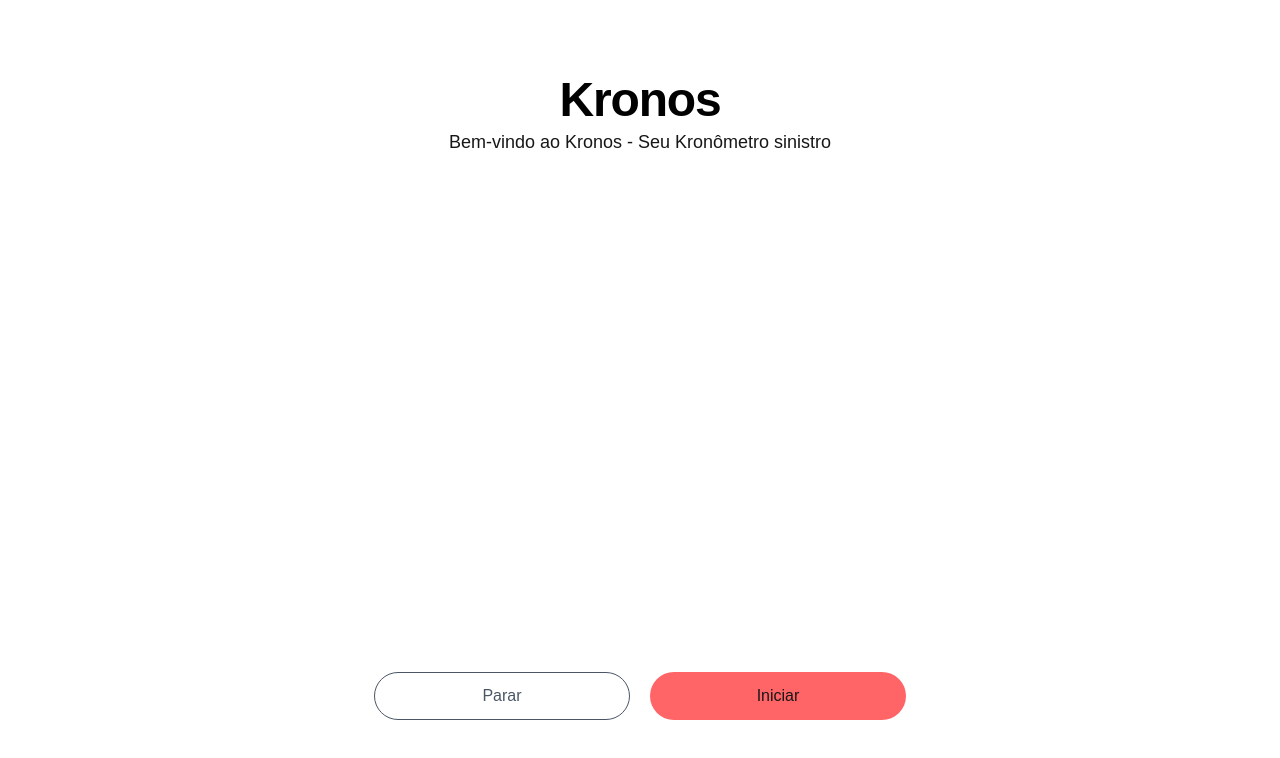
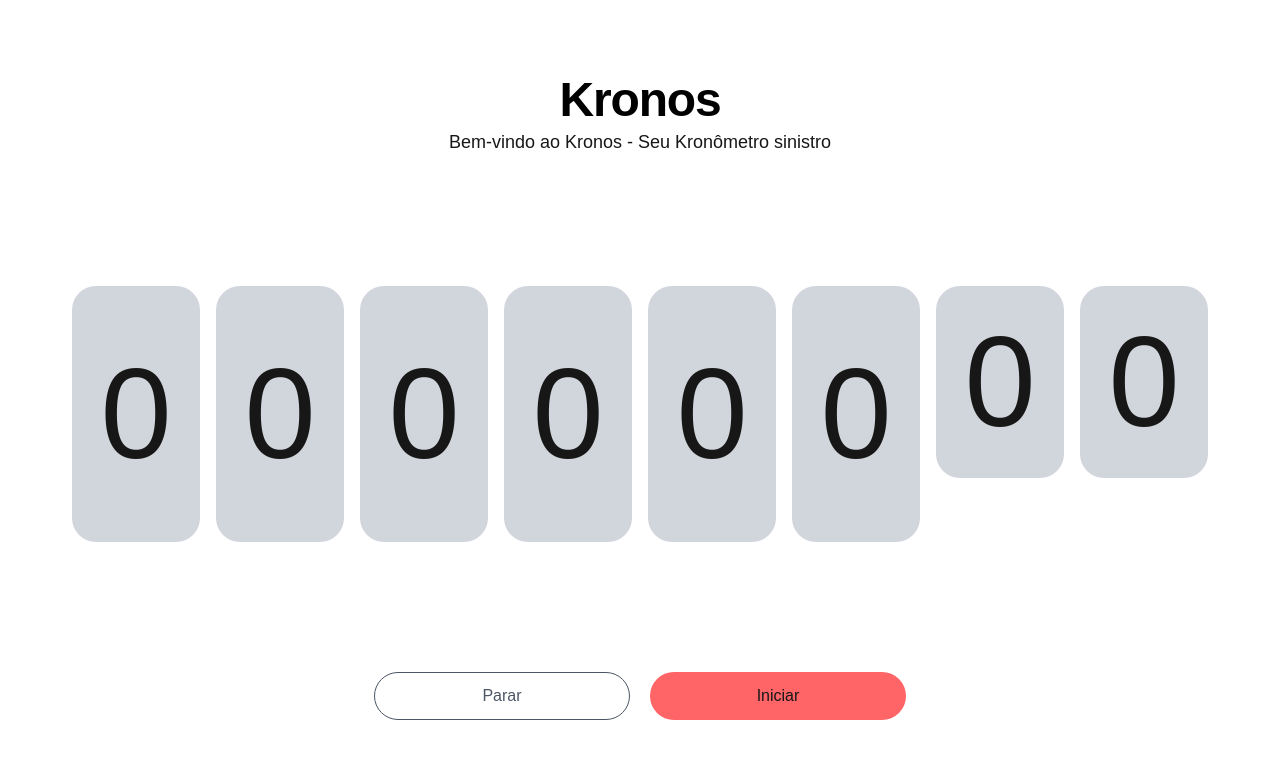
Before and after one commit to gusttavokr/kronos, a Next.js app in the folder frontend/kronos/: page / in a window 1280 px wide. Shown: the top 758 px of the page. Built offline with nearby package versions, Linux system fonts and the light colour scheme.

Commit message:
:sparkles: feat: button function
Utilizando função via props

```diff
--- /dev/null
+++ b/frontend/kronos/app/layout/cronometro.tsx
@@ -0,0 +1,38 @@
+export default function Cronometro() {
+    return (
+        <div className="flex gap-4">
+            <div className="flex gap-4">
+                <div className="text-[#171717] text-9xl content-center w-32 h-64 bg-gray-300 rounded-3xl">
+                    0
+                </div>
+                <div className="text-[#171717] text-9xl content-center w-32 h-64 bg-gray-300 rounded-3xl">
+                    0
+                </div>
+            </div>
+            <div className="flex gap-4">
+                <div className="text-[#171717] text-9xl content-center w-32 h-64 bg-gray-300 rounded-3xl">
+                    0
+                </div>
+                <div className="text-[#171717] text-9xl content-center w-32 h-64 bg-gray-300 rounded-3xl">
+                    0
+                </div>
+            </div>
+            <div className="flex gap-4">
+                <div className="text-[#171717] text-9xl content-center w-32 h-64 bg-gray-300 rounded-3xl">
+                    0
+                </div>
+                <div className="text-[#171717] text-9xl content-center w-32 h-64 bg-gray-300 rounded-3xl">
+                    0
+                </div>
+            </div>
+            <div className="flex gap-4">
+                <div className="text-[#171717] text-9xl content-center w-32 h-48 bg-gray-300 rounded-3xl">
+                    0
+                </div>
+                <div className="text-[#171717] text-9xl content-center w-32 h-48 bg-gray-300 rounded-3xl">
+                    0
+                </div>
+            </div>
+        </div>
+    )
+}
--- a/frontend/kronos/app/page.tsx
+++ b/frontend/kronos/app/page.tsx
@@ -1,9 +1,19 @@
+"use client"
+
 import Image from "next/image";
 
 import Header from "./layout/header";
 import ButtonPrimary, { buttonType } from "./shared/button";
 
+import Cronometro from "./layout/cronometro";
+// import React from "react";
+
 export default function Home() {
+
+  function handleClick() {
+    alert("Funcione")
+  }
+
   return (
     // <div className="flex flex-col flex-1 items-center justify-center bg-zinc-50 font-sans dark:bg-black">
     //   <main className="flex flex-1 w-full max-w-3xl flex-col items-center justify-between py-32 px-16 bg-white dark:bg-black sm:items-start">
@@ -73,9 +83,12 @@ export default function Home() {
       <main className="flex flex-col text-center justify-between min-h-screen p-20 items-center">
         <Header></Header>
 
+        <Cronometro></Cronometro>
+
         <div className="flex gap-5">
-          <ButtonPrimary title={"Parar"} type={buttonType.TERTIARY}/>
-          <ButtonPrimary title={"Iniciar"} type={buttonType.PRIMARY}/>
+          {/* <ButtonPrimary title={"Parar"} type={buttonType.TERTIARY} /> */}
+          <ButtonPrimary title="Parar" type={buttonType.TERTIARY}/>
+          <ButtonPrimary function={handleClick} title="Iniciar" type={buttonType.PRIMARY}/>
         </div>
       </main>
     </div>
--- a/frontend/kronos/app/shared/button.tsx
+++ b/frontend/kronos/app/shared/button.tsx
@@ -3,9 +3,11 @@ export enum buttonType{
     SECUNDARY,
     TERTIARY
 }
+
 interface buttonProps{
-    title: string,
-    type: buttonType,
+    title: string
+    function?: any
+    type: buttonType
 }
 
 export function typeButton(props:buttonProps): string{
@@ -20,13 +22,13 @@ export function typeButton(props:buttonProps): string{
     }
 }
 
-export default function ButtonPrimary( props:buttonProps ) {
+export default function ButtonPrimary(props: buttonProps) {
 
-    const result = typeButton(props);
+    const result = typeButton(props)
 
     return (
-        <button className={result}>
-            <a>{props.title}</a>
+        <button className={result} onClick={props.function}>
+            {props.title}
         </button>
     )
 }
```
